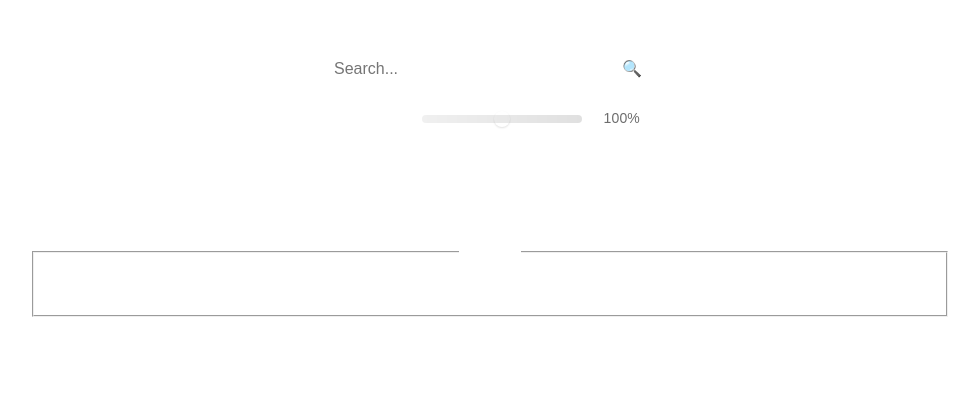
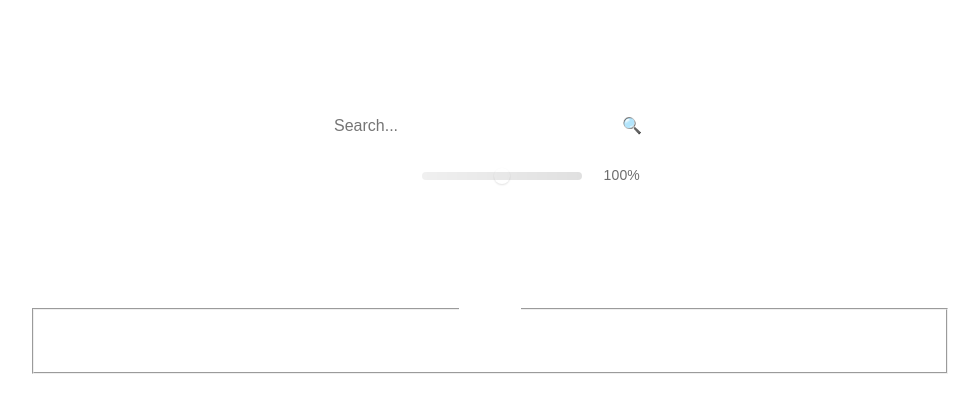
Before and after one commit to mrglitch000000001/emotion-design-system, a React (Vite) app: page / in a window 1280 px wide. Shown: the part 154-566 px from the top of the page, without its empty margins (150-1129 px from the left). Built offline with nearby package versions, Linux system fonts and the light colour scheme.

Commit message:
added pages FINALLY

```diff
--- a/package.json
+++ b/package.json
@@ -15,7 +15,8 @@
     "@types/react-router": "^5.1.20",
     "bootstrap": "^5.3.8",
     "react": "^19.2.4",
-    "react-dom": "^19.2.4"
+    "react-dom": "^19.2.4",
+    "react-router-dom": "^7.15.1"
   },
   "devDependencies": {
     "@eslint/js": "^9.39.4",
--- a/src/App.tsx
+++ b/src/App.tsx
@@ -1,56 +1,27 @@
 
 import './App.css'
-import { Button, Card, SearchBar, Carousel, ActionRadios, BrightnessSlider } from './components'
-import { useEffect, useState } from 'react'
+import { BrowserRouter as Router, Routes, Route, Link } from 'react-router-dom'
+import Home from './pages/Home'
+import About from './pages/About'
 
 function App() {
-  const [cards, setCards] = useState([
-    { title: 'Minimal Bauhaus Card', description: 'A compact card component using central design tokens for spacing, typography, and color.', cta: 'Explore' },
-    { title: 'Card Two', description: 'Another example card to demonstrate carousel behavior.', cta: 'Learn' },
-    { title: 'Card Three', description: 'Third slide in the carousel showing consistent spacing and alignment.', cta: 'Try' },
-  ])
-
-  useEffect(() => {
-    const onShuffle = () => {
-      setCards((prev) => {
-        const copy = [...prev]
-        for (let i = copy.length - 1; i > 0; i--) {
-          const j = Math.floor(Math.random() * (i + 1))
-          ;[copy[i], copy[j]] = [copy[j], copy[i]]
-        }
-        return copy
-      })
-    }
-    window.addEventListener('design:shuffle-cards', onShuffle as EventListener)
-    return () => window.removeEventListener('design:shuffle-cards', onShuffle as EventListener)
-  }, [])
-
   return (
-    <>
-      <main>
-        <div id="center">
-          <h1>Emotion Design System</h1>
-          <div style={{ display: 'flex', flexDirection: 'column', gap: 'var(--gap-sm)', alignItems: 'center' }}>
-            <SearchBar onSearch={(q) => console.log('Search:', q)} />
-            <BrightnessSlider />
-            <div style={{ display: 'flex', gap: 'var(--gap-sm)', alignItems: 'center', marginTop: 'var(--gap-xxs)' }}>
-              <Button variant="download" aria-label="Download file">Download</Button>
-              <Button variant="secondary" aria-label="Save as PDF">Save as PDF</Button>
-              <Button variant="ghost" aria-label="More options">More</Button>
-            </div>
-          </div>
-
-          <div style={{ marginTop: 'var(--gap-lg)' }}>
-            <ActionRadios />
-            <Carousel>
-              {cards.map((c, i) => (
-                <Card key={i} title={c.title} description={c.description} cta={c.cta} />
-              ))}
-            </Carousel>
-          </div>
+    <Router>
+      <nav style={{ padding: 'var(--gap-md)', borderBottom: '1px solid var(--border)' }}>
+        <div style={{ display: 'flex', gap: 'var(--gap-md)', maxWidth: '1200px', margin: '0 auto' }}>
+          <Link to="/" style={{ textDecoration: 'none', color: 'var(--text-h)', fontWeight: 'bold' }}>
+            Home
+          </Link>
+          <Link to="/about" style={{ textDecoration: 'none', color: 'var(--text-h)' }}>
+            About
+          </Link>
         </div>
-      </main>
-    </>
+      </nav>
+      <Routes>
+        <Route path="/" element={<Home />} />
+        <Route path="/about" element={<About />} />
+      </Routes>
+    </Router>
   )
 }
 
--- /dev/null
+++ b/src/pages/About.tsx
@@ -0,0 +1,23 @@
+import { Button } from '../components'
+import { Link } from 'react-router-dom'
+
+export default function About() {
+  return (
+    <main>
+      <div id="center">
+        <h1>About Emotion Design System</h1>
+        <div style={{ maxWidth: '600px', textAlign: 'center' }}>
+          <p style={{ fontSize: '18px', lineHeight: '1.6', marginBottom: 'var(--gap-md)' }}>
+            This is a modern design system built with React and TypeScript, featuring minimal Bauhaus-inspired components.
+          </p>
+          <p style={{ fontSize: '16px', lineHeight: '1.6', marginBottom: 'var(--gap-lg)', color: 'var(--text-secondary)' }}>
+            Our system includes reusable components like buttons, cards, carousels, and more, all designed with consistency and accessibility in mind.
+          </p>
+          <Link to="/" style={{ textDecoration: 'none' }}>
+            <Button variant="secondary">← Back to Home</Button>
+          </Link>
+        </div>
+      </div>
+    </main>
+  )
+}
--- /dev/null
+++ b/src/pages/Home.tsx
@@ -0,0 +1,51 @@
+import { Button, Card, SearchBar, Carousel, ActionRadios, BrightnessSlider } from '../components'
+import { useEffect, useState } from 'react'
+
+export default function Home() {
+  const [cards, setCards] = useState([
+    { title: 'Minimal Bauhaus Card', description: 'A compact card component using central design tokens for spacing, typography, and color.', cta: 'Explore' },
+    { title: 'Card Two', description: 'Another example card to demonstrate carousel behavior.', cta: 'Learn' },
+    { title: 'Card Three', description: 'Third slide in the carousel showing consistent spacing and alignment.', cta: 'Try' },
+  ])
+
+  useEffect(() => {
+    const onShuffle = () => {
+      setCards((prev) => {
+        const copy = [...prev]
+        for (let i = copy.length - 1; i > 0; i--) {
+          const j = Math.floor(Math.random() * (i + 1))
+          ;[copy[i], copy[j]] = [copy[j], copy[i]]
+        }
+        return copy
+      })
+    }
+    window.addEventListener('design:shuffle-cards', onShuffle as EventListener)
+    return () => window.removeEventListener('design:shuffle-cards', onShuffle as EventListener)
+  }, [])
+
+  return (
+    <main>
+      <div id="center">
+        <h1>Emotion Design System</h1>
+        <div style={{ display: 'flex', flexDirection: 'column', gap: 'var(--gap-sm)', alignItems: 'center' }}>
+          <SearchBar onSearch={(q) => console.log('Search:', q)} />
+          <BrightnessSlider />
+          <div style={{ display: 'flex', gap: 'var(--gap-sm)', alignItems: 'center', marginTop: 'var(--gap-xxs)' }}>
+            <Button variant="download" aria-label="Download file">Download</Button>
+            <Button variant="secondary" aria-label="Save as PDF">Save as PDF</Button>
+            <Button variant="ghost" aria-label="More options">More</Button>
+          </div>
+        </div>
+
+        <div style={{ marginTop: 'var(--gap-lg)' }}>
+          <ActionRadios />
+          <Carousel>
+            {cards.map((c, i) => (
+              <Card key={i} title={c.title} description={c.description} cta={c.cta} />
+            ))}
+          </Carousel>
+        </div>
+      </div>
+    </main>
+  )
+}
```
Also changed, not shown: 1 other file (tests, documents, lock files or other folders).
